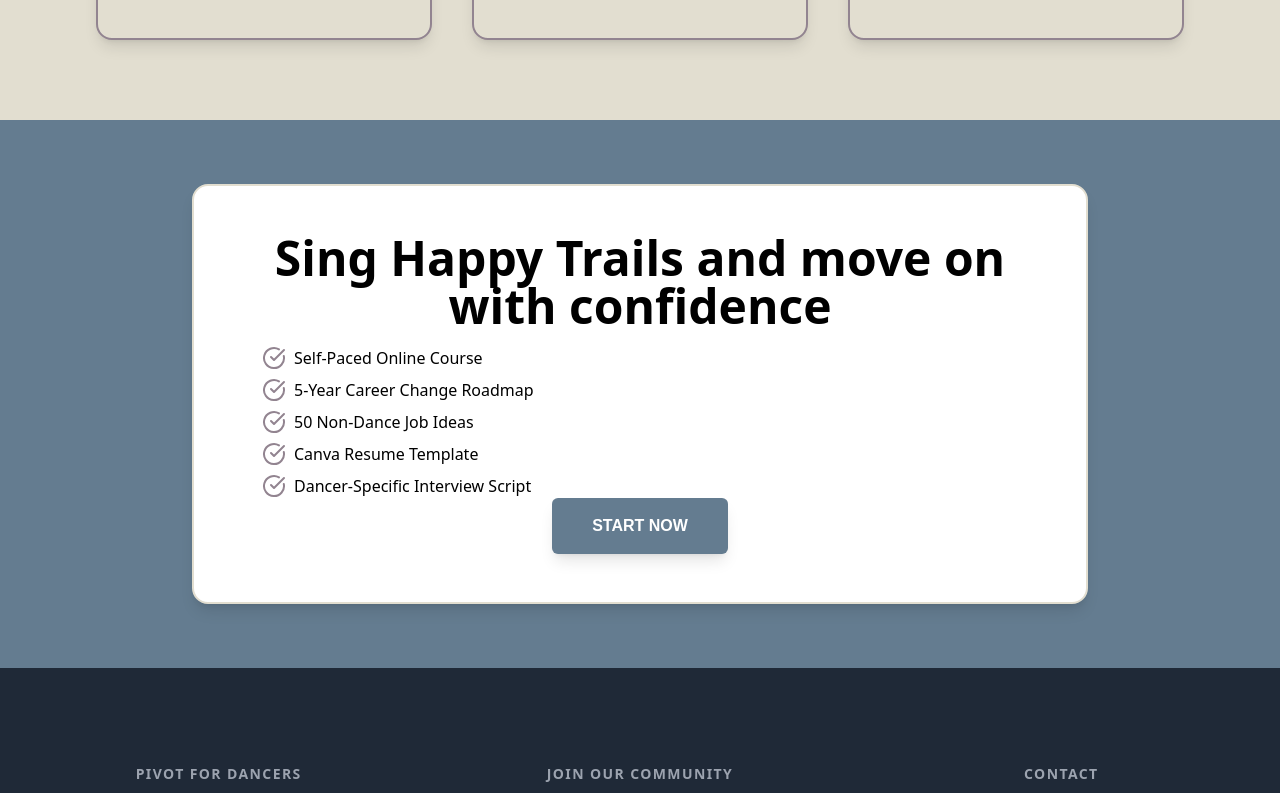
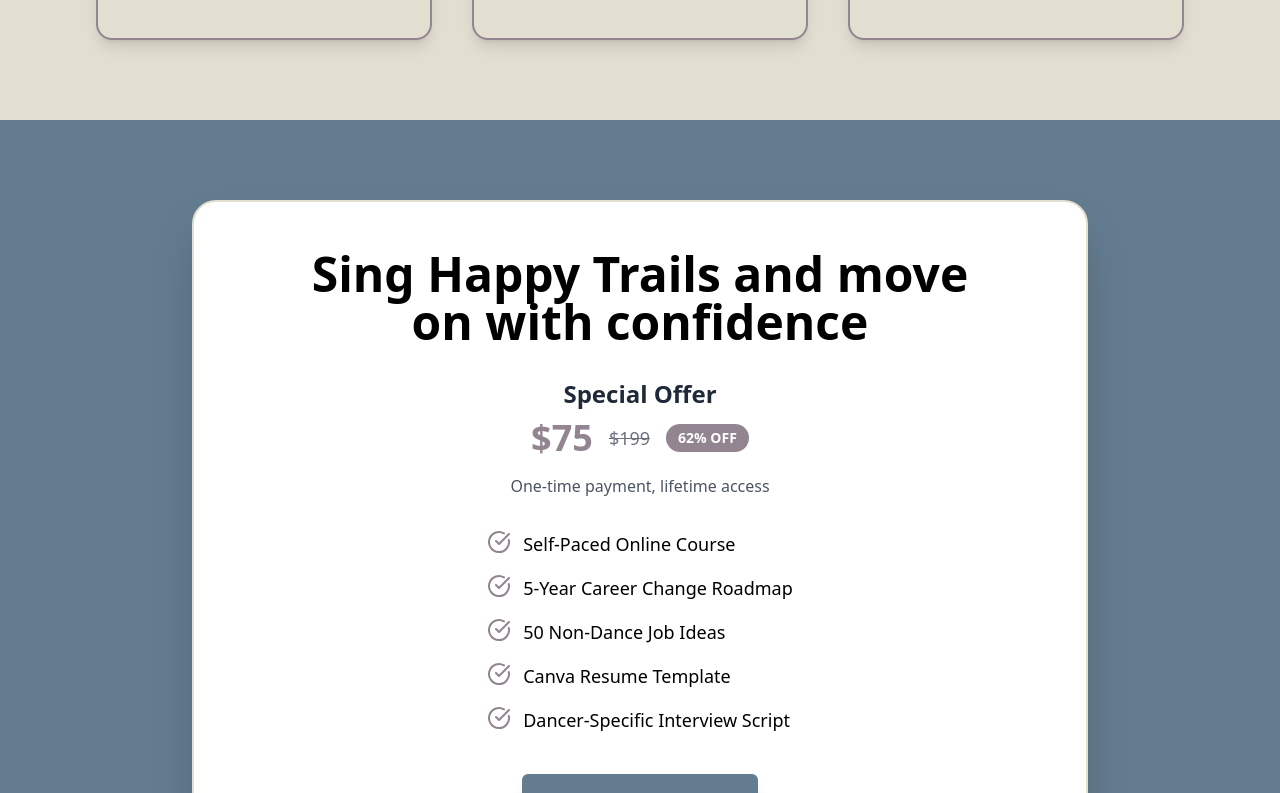
Before and after one commit to IsaacCavallaro/pivot-for-dancers, a Next.js app: page /products/happy-trails in a window 1280 px wide. Shown: the part 3564-4357 px from the top of the page. Built offline with nearby package versions, Linux system fonts and the light colour scheme.

Commit message:
Update CTA

```diff
--- a/pages/products/happy-trails.tsx
+++ b/pages/products/happy-trails.tsx
@@ -541,40 +541,74 @@ const HappyTrailsPage = () => {
                         </div>
                     </div>
                 </div>
+                {/* Final CTA */}
+                <div className="relative overflow-hidden bg-light-gray py-20">
+                    <div className="mx-auto max-w-4xl rounded-3xl border-2 border-beige bg-white shadow-2xl overflow-hidden">
+                        <div className="flex flex-col items-center px-6 py-12 md:px-12">
 
+                            {/* Heading */}
+                            <ScrollAnimation delay={0}>
+                                <h2 className="mx-auto mb-8 max-w-2xl text-center text-4xl font-extrabold leading-tight text-black md:text-5xl">
+                                    Sing Happy Trails and move on with confidence
+                                </h2>
+                            </ScrollAnimation>
 
-
-                {/* Final CTA Section */}
-                <div className="text-center py-16 bg-light-gray relative overflow-hidden">
-                    <div className="bg-white rounded-2xl shadow-lg mx-auto max-w-4xl p-8 md:p-12 border-2 border-beige">
-                        <ScrollAnimation delay={0}>
-                            <div className="flex items-center justify-center mb-4">
-                                <h2 className="text-bold text-5xl font-bold text-black">
-                                    Sing Happy Trails and move
-                                    on with confidence
-                                </h2>
+                            {/* Offer Image + Pricing */}
+                            <ScrollAnimation delay={300}>
+                                <div className="flex flex-col items-center text-center">
+                                    <h3 className="mb-2 text-2xl font-bold text-gray-800">Special Offer</h3>
+                                    <div className="flex items-center justify-center gap-4 mb-4">
+                                        <span className="text-4xl font-bold text-purple-gray">$75</span>
+                                        <span className="text-lg text-gray-500 line-through">$199</span>
+                                        <span className="bg-purple-gray text-white text-sm font-semibold px-3 py-1 rounded-full">
+                                            62% OFF
+                                        </span>
+                                    </div>
+                                    <p className="mb-8 text-gray-600">One-time payment, lifetime access</p>
                                 </div>
                             </ScrollAnimation>
-                        <ScrollAnimation delay={300}>
-                            <p className="list-disc pl-5 space-y-2 mt-2">
-                                <p className="flex items-center"><CheckCircle className="w-6 h-6 text-purple-gray mr-2" />Self-Paced Online Course</p>
-                                <p className="flex items-center"><CheckCircle className="w-6 h-6 text-purple-gray mr-2" />5-Year Career Change Roadmap</p>
-                                <p className="flex items-center"><CheckCircle className="w-6 h-6 text-purple-gray mr-2" />50 Non-Dance Job Ideas</p>
-                                <p className="flex items-center"><CheckCircle className="w-6 h-6 text-purple-gray mr-2" />Canva Resume Template</p>
-                                <p className="flex items-center"><CheckCircle className="w-6 h-6 text-purple-gray mr-2" />Dancer-Specific Interview Script</p>
+
+                            {/* Checklist */}
+                            <ScrollAnimation delay={500}>
+                                <div className="mx-auto mb-10 max-w-xl space-y-4 text-left">
+                                    <p className="flex items-start text-lg">
+                                        <CheckCircle className="mr-3 h-6 w-6 flex-shrink-0 text-purple-gray" />
+                                        Self-Paced Online Course
                                     </p>
+                                    <p className="flex items-start text-lg">
+                                        <CheckCircle className="mr-3 h-6 w-6 flex-shrink-0 text-purple-gray" />
+                                        5-Year Career Change Roadmap
+                                    </p>
+                                    <p className="flex items-start text-lg">
+                                        <CheckCircle className="mr-3 h-6 w-6 flex-shrink-0 text-purple-gray" />
+                                        50 Non-Dance Job Ideas
+                                    </p>
+                                    <p className="flex items-start text-lg">
+                                        <CheckCircle className="mr-3 h-6 w-6 flex-shrink-0 text-purple-gray" />
+                                        Canva Resume Template
+                                    </p>
+                                    <p className="flex items-start text-lg">
+                                        <CheckCircle className="mr-3 h-6 w-6 flex-shrink-0 text-purple-gray" />
+                                        Dancer-Specific Interview Script
+                                    </p>
+                                </div>
                             </ScrollAnimation>
+
+                            {/* CTA Button */}
                             <ScrollAnimation delay={700}>
                                 <button
                                     onClick={() => window.open(product.url, '_blank', 'noopener,noreferrer')}
                                     className="bg-light-gray hover:bg-purple-gray text-white font-montserrat font-semibold py-4 px-10 rounded-md transition-all duration-300 transform hover:scale-105 shadow-lg hover:shadow-xl relative overflow-hidden group"
                                 >
-                                <span className="relative z-10">START NOW</span>
+                                    <span className="relative z-10">GET STARTED NOW</span>
                                     <div className="absolute inset-0 bg-gradient-to-r from-purple-gray/20 to-light-gray/20 opacity-0 group-hover:opacity-100 transition-opacity duration-300"></div>
                                 </button>
                             </ScrollAnimation>
                         </div>
                     </div>
+                </div>
+
+
             </div>
             <Footer />
         </div>
```
Lines whose indentation alone changed are shown as unchanged.
